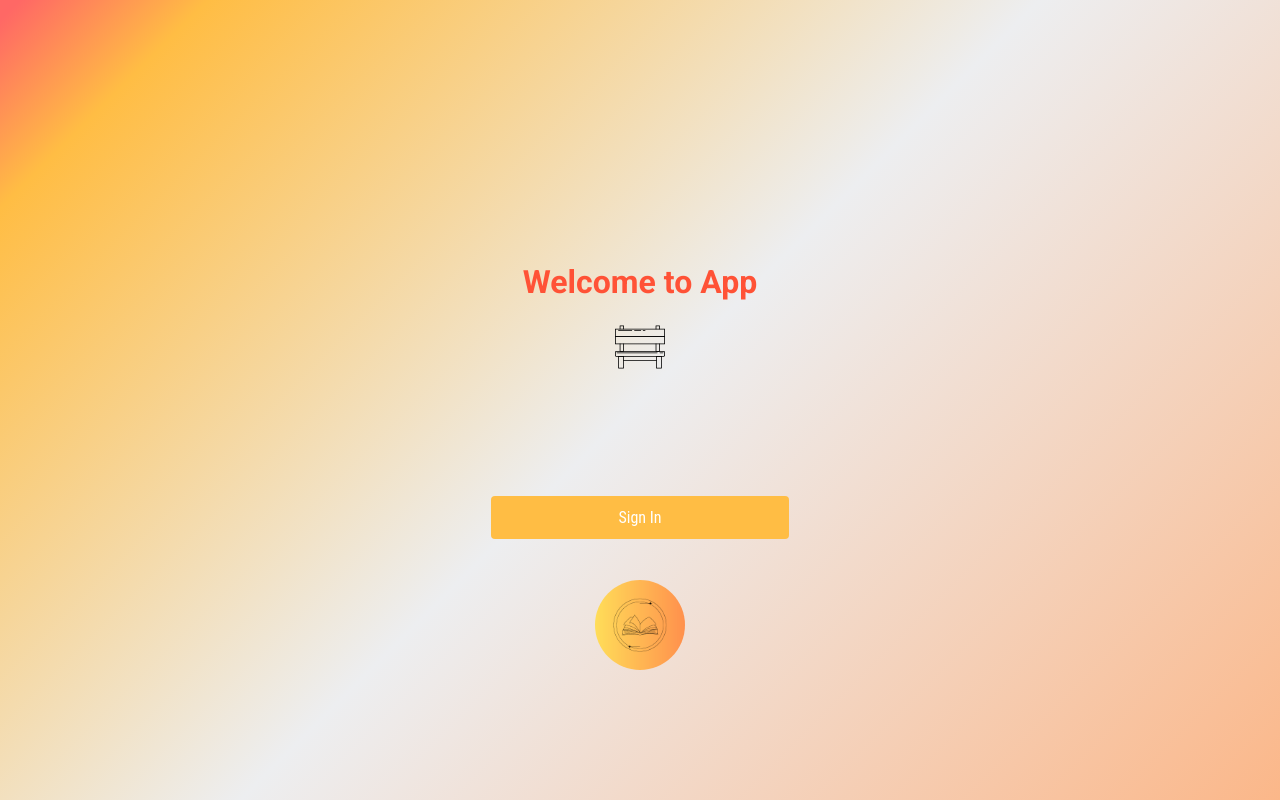
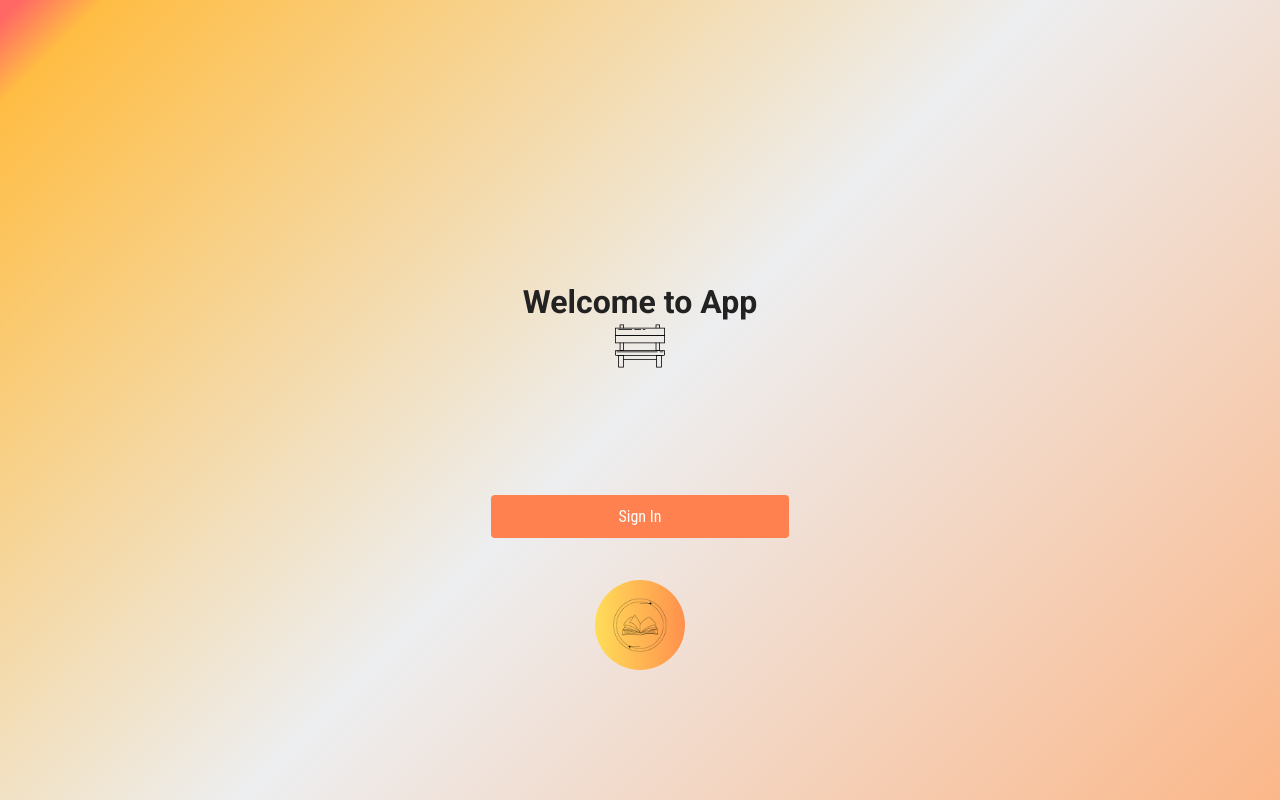
Before and after one commit to hannagracec/InkLink, a React (Create React App) app: page / in a window 1280 px wide. Built offline with nearby package versions, Linux system fonts and the light colour scheme.

Commit message:
commit this

```diff
--- a/src/pages/FirstPage.css
+++ b/src/pages/FirstPage.css
@@ -15,7 +15,7 @@
     left: 0;
     width: 100%;
     height: 100%;
-    background: linear-gradient(135deg, #ff6865 1%, #FFBD44 10%, #EDEEF0 50%, #fbb789 100%);
+    background: linear-gradient(135deg, #ff6865 1%, #FFBD44 5%, #EDEEF0 50%, #fbb789 100%);
     clip-path: polygon(0 0, 100% 0, 100% 100%, 0 100%);
 }
 
@@ -26,10 +26,11 @@
 }
 
 .slide-in {
+    margin-bottom: 0;
     opacity: 0; /* Set initial opacity to 0 */
     transform: translateY(-20px); /* Move element up by 20px initially */
     animation: slideIn 1s ease forwards; /* Apply animation with adjusted timing */
-    color: #FF5236; /* Red color */
+    color: #222222; /* Red color */
 }
 
 @keyframes slideIn {
@@ -46,7 +47,7 @@
 
 .sign-in-button {
     padding: 12px 24px;
-    background-color: #FFBD44; /* Red button color */
+    background-color: #ff814f; /* Red button color */
     color: white; /* White button text color */
     border: none;
     border-radius: 4px;
@@ -54,7 +55,7 @@
     font-family: 'Roboto Condensed', sans-serif;
     transition: background-color 0.3s ease;
     text-decoration: none;
-    margin-bottom: 20px; /* Add some space between button and logo */
+ /* Add some space between button and logo */
     width: 250px;
     display: inline-block;
     text-align: center;
@@ -136,6 +137,7 @@
 }
 
 .slideshow img {
+    margin:0;
     width: 100px;
     height: auto;
     opacity: 0;
```
